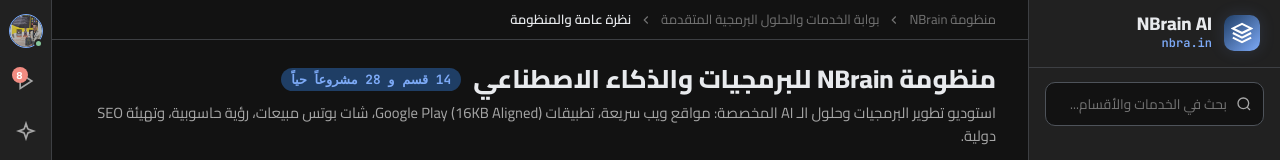
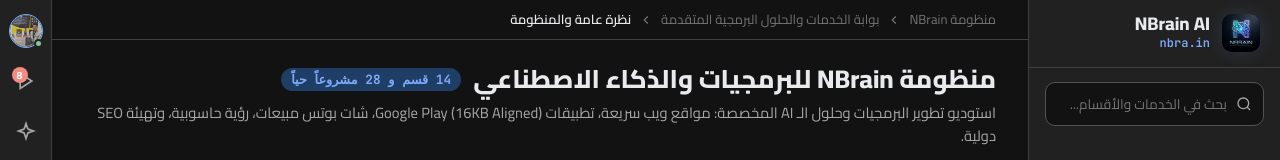
Before and after one commit to NadeemBadr00/nbrain-portal, a plain HTML site: page index.html in a window 1280 px wide. Shown: the top 160 px of the page. Drawn offline with Linux system fonts and the light colour scheme.

Commit message:
feat: Add official NBrain AI brand logo and favicon

```diff
--- a/index.html
+++ b/index.html
@@ -85,6 +85,10 @@
   }
   </script>
 
+  <!-- Favicon & Icons -->
+  <link rel="icon" type="image/png" href="logo.png">
+  <link rel="apple-touch-icon" href="logo.png">
+
   <!-- Fonts: Cairo (Arabic) + Inter (UI) + JetBrains Mono (Code/Tech) -->
   <link rel="preconnect" href="https://fonts.googleapis.com">
   <link rel="preconnect" href="https://fonts.gstatic.com" crossorigin>
@@ -99,10 +103,8 @@
     <aside class="sidebar" id="sidebar">
       <div class="sidebar-header">
         <div class="logo">
-          <div class="logo-icon">
-            <svg viewBox="0 0 24 24" fill="none" stroke="currentColor" stroke-width="2.2">
-              <path d="M12 2L2 7l10 5 10-5-10-5zM2 17l10 5 10-5M2 12l10 5 10-5"/>
-            </svg>
+          <div class="logo-icon logo-icon--image">
+            <img src="logo.png" alt="NBrain Logo" class="brand-logo-img">
           </div>
           <div class="logo-text">
             <span class="app-name">NBrain AI</span>
--- a/style.css
+++ b/style.css
@@ -191,8 +191,8 @@
 }
 
 .logo-icon {
-  width: 36px;
-  height: 36px;
+  width: 38px;
+  height: 38px;
   background: linear-gradient(135deg, var(--console-primary-container), var(--console-primary));
   border-radius: var(--radius-md);
   display: flex;
@@ -201,6 +201,20 @@
   color: #fff;
   flex-shrink: 0;
   box-shadow: 0 0 16px var(--console-primary-glow);
+  overflow: hidden;
+}
+
+.logo-icon--image {
+  background: hsl(222, 47%, 8%);
+  box-shadow: 0 0 18px var(--console-primary-glow);
+  border: 1px solid var(--console-border-subtle);
+}
+
+.brand-logo-img {
+  width: 100%;
+  height: 100%;
+  object-fit: cover;
+  border-radius: calc(var(--radius-md) - 1px);
 }
 
 .logo-icon svg {
```
Also changed, not shown: favicon.png (added), logo.png (added).
